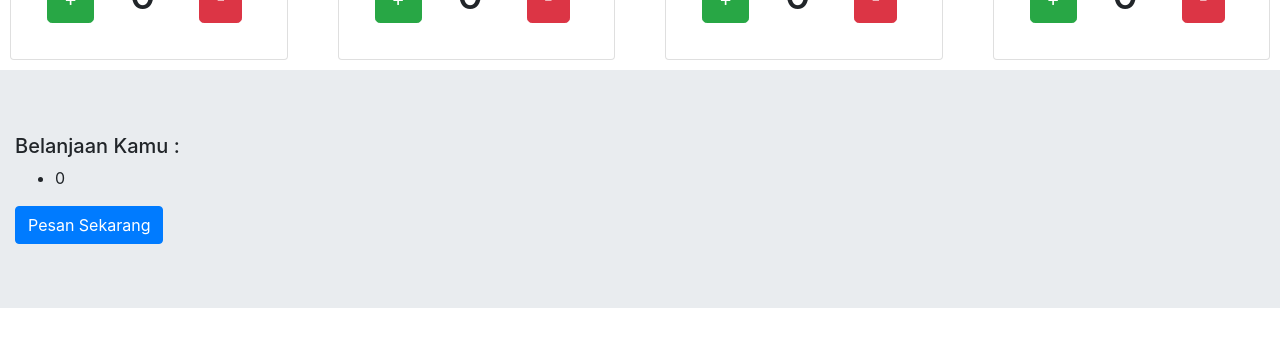
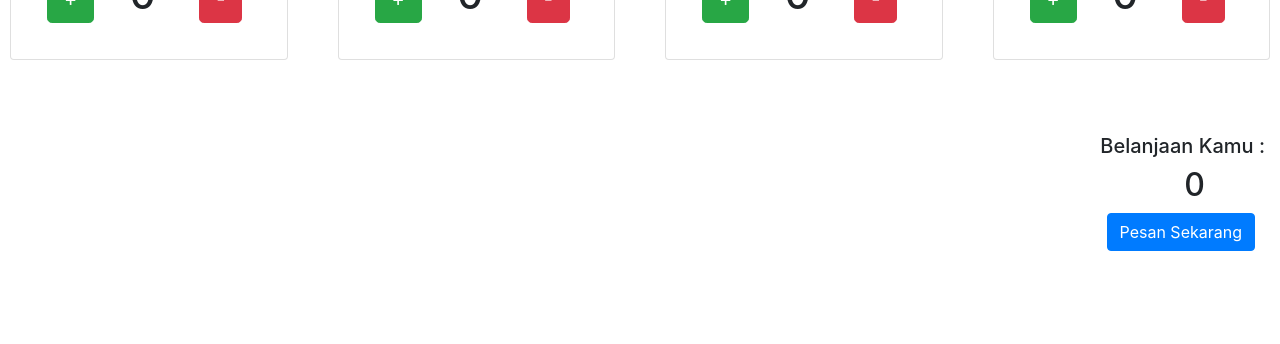
Before and after one commit to praditya19/Food, a React (Create React App) app: page /dashbor in a window 1280 px wide. Shown: the part 915-1259 px from the top of the page. Built offline with nearby package versions, Linux system fonts and the light colour scheme.

Commit message:
Membuat Dashbor,Home,Containers

```diff
--- a/src/App.js
+++ b/src/App.js
@@ -3,6 +3,7 @@ import "./App.css";
 import { Switch, Route } from "react-router-dom";
 import Dashbor from "./containers/Dashbor";
 import Home from "./containers/Home";
+import Payment from "./containers/payment/payment";
 
 class App extends Component {
   render() {
@@ -11,6 +12,7 @@ class App extends Component {
         <Switch>
           <Route path="/" exact component={Home} />
           <Route path="/dashbor" exact component={Dashbor} />
+          <Route path="/payment" exact component={Payment} />
           <Route />
         </Switch>
       </div>
--- a/src/containers/Dashbor/dashbor.js
+++ b/src/containers/Dashbor/dashbor.js
@@ -105,15 +105,20 @@ class Dashbor extends Component {
             </Col>
           ))}
         </Row>
-        <Jumbotron fluid>
+        <Jumbotron style={{ backgroundColor: "white" }} fluid>
           <Container fluid>
-            <h5>Belanjaan Kamu :</h5>
-            <ul>
-              <li>{this.state.total}</li>
-            </ul>
-            <Button tag={Link} to="/pembayaran" color="primary">
-              Pesan Sekarang
-            </Button>
+            <div style={{ textAlign: "right" }}>
+              <h5>Belanjaan Kamu :</h5>
+              <h2 style={{ marginRight: "60px" }}>{this.state.total}</h2>
+              <Button
+                style={{ marginRight: "10px" }}
+                tag={Link}
+                to="/payment"
+                color="primary"
+              >
+                Pesan Sekarang
+              </Button>
+            </div>
           </Container>
         </Jumbotron>
       </div>
--- /dev/null
+++ b/src/containers/payment/payment.js
@@ -0,0 +1,11 @@
+import React, { Component } from "react";
+
+export default class Payment extends Component {
+  render() {
+    return (
+      <div>
+        <h1>hello</h1>
+      </div>
+    );
+  }
+}
```
